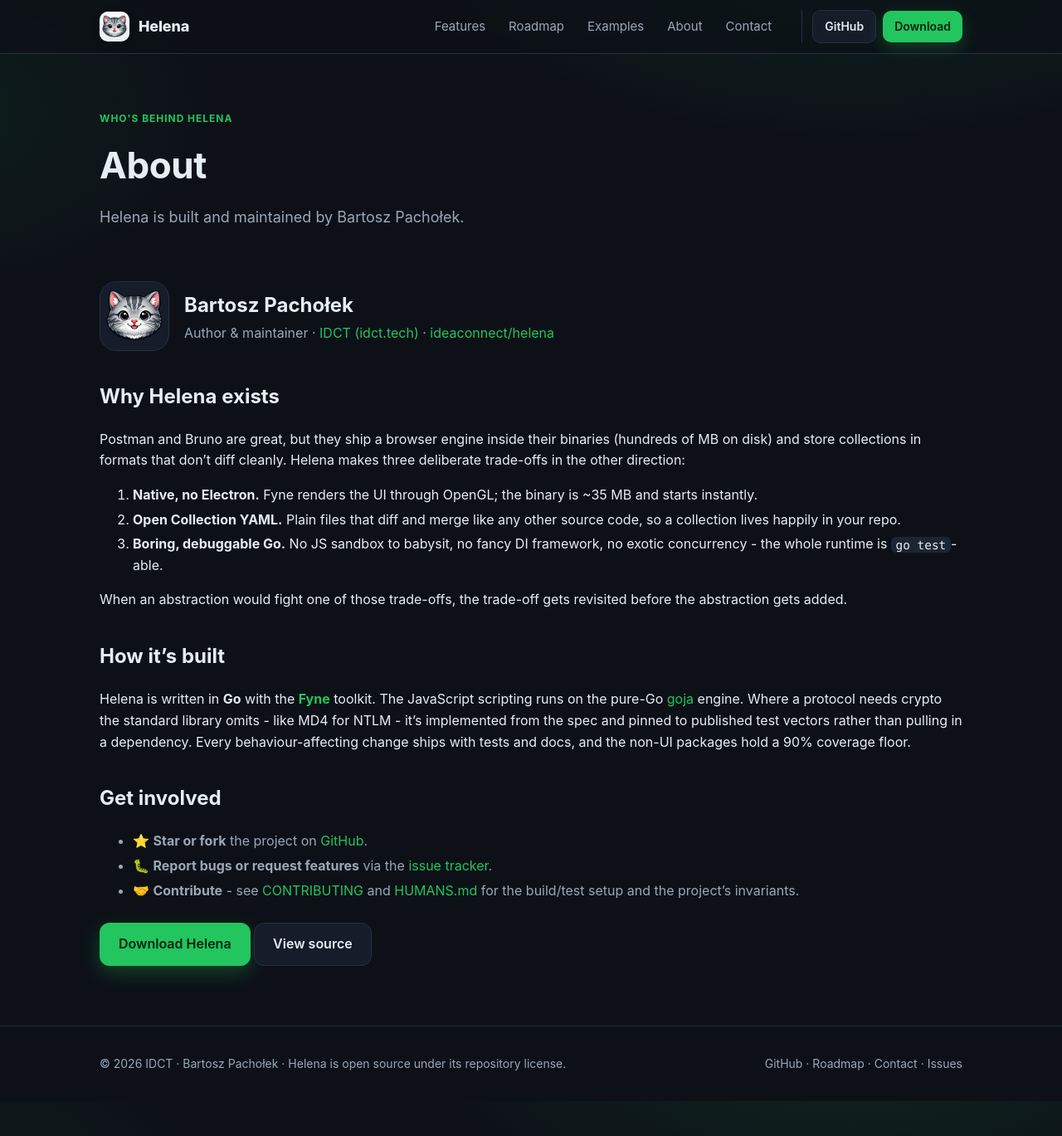
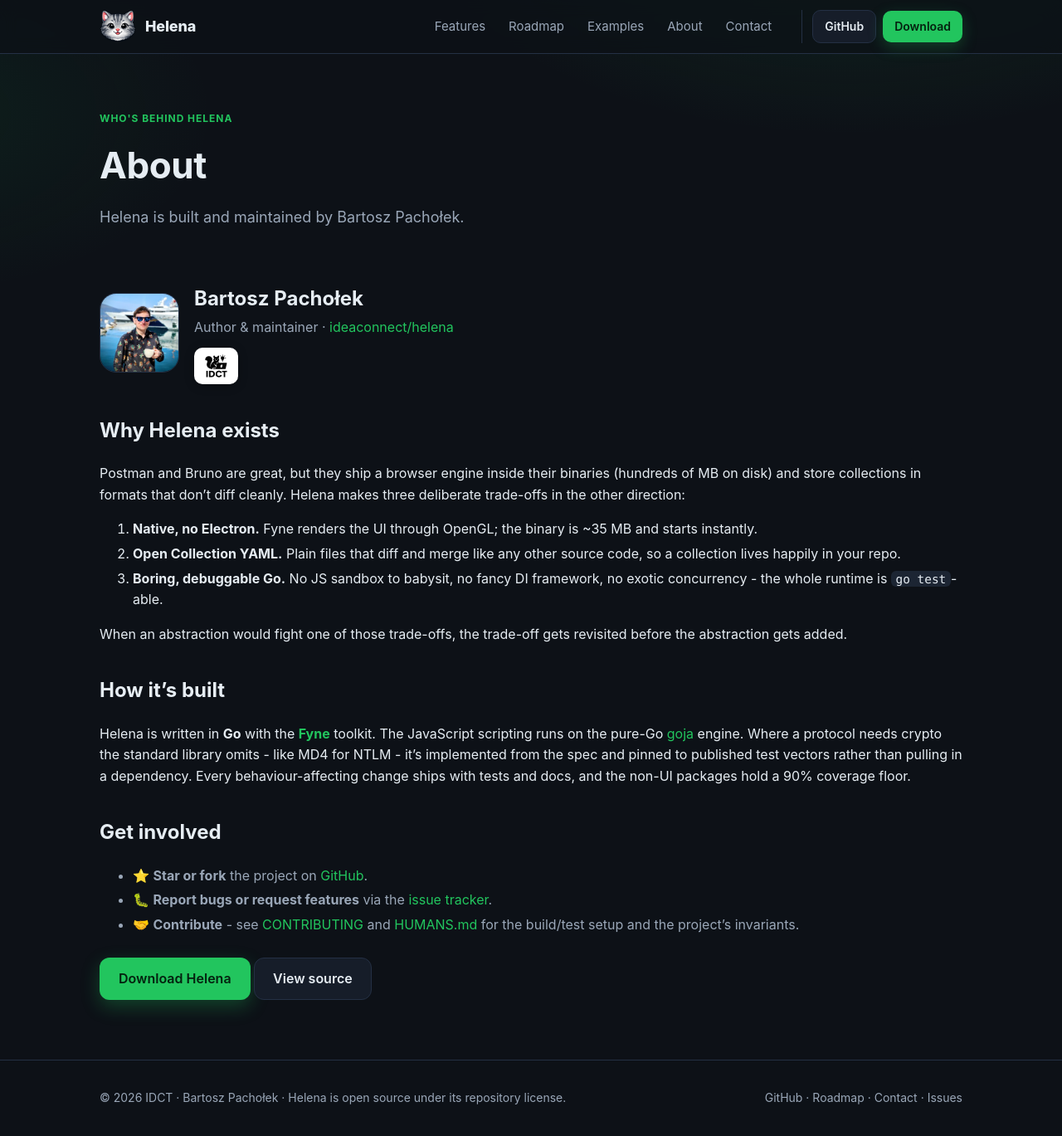
Before and after one commit to ideaconnect/helena, a Jekyll site: the page built from website/about.md, in a window 1280 px wide and 1369 px high. Shown: the whole window at 83% size. Built offline with Jekyll 4.4.1, drawn with Linux system fonts in a browser that asks for light colours.

Commit message:
feat(#64): website review pass - About photos, packaging roadmap, logo
Reviewed the site's feature/roadmap/examples copy against the code (all
claims check out) and made the requested updates:

- About: use the author's real photo as the avatar and add the IDCT brand
  mark (author.jpg, idct-logo.png), linking idct.tech.
- roadmap: add a "Packaging & app stores" track (in progress) covering
  the Microsoft Store, Mac App Store + Homebrew, and Flatpak/Flathub +
  AppImage, on top of today's binaries / .deb / .rpm / winget / Scoop.
  Meter is now 8 of 11 tracks shipped.
- header: drop the white tile behind the app icon and make it bigger.
- download: correct the build requirement from Go 1.23+ to Go 1.26+ to
  match the go.mod directive.

```diff
--- a/website/about.md
+++ b/website/about.md
@@ -7,10 +7,11 @@
 ---
 
 <div class="author" style="margin:6px 0 26px">
-  <div class="avatar" style="padding:6px"><img src="{{ '/assets/img/helena-icon.png' | relative_url }}" alt="Helena" style="width:100%;height:100%;object-fit:contain"></div>
+  <div class="avatar photo"><img src="{{ '/assets/img/author.jpg' | relative_url }}" alt="Bartosz Pachołek"></div>
   <div>
     <h2 style="margin:.1em 0">Bartosz Pachołek</h2>
-    <p style="margin:0;color:var(--muted)">Author &amp; maintainer · <a href="{{ site.author_url }}">IDCT (idct.tech)</a> · <a href="{{ site.repo }}">ideaconnect/helena</a></p>
+    <p style="margin:0;color:var(--muted)">Author &amp; maintainer · <a href="{{ site.repo }}">ideaconnect/helena</a></p>
+    <a class="idct-badge" href="{{ site.author_url }}" title="IDCT - idct.tech"><img src="{{ '/assets/img/idct-logo.png' | relative_url }}" alt="IDCT - idct.tech"></a>
   </div>
 </div>
 
--- a/website/assets/css/style.css
+++ b/website/assets/css/style.css
@@ -53,17 +53,15 @@
 .nav .wrap { display: flex; align-items: center; gap: 16px; height: 64px; }
 .brand { display: flex; align-items: center; gap: 11px; font-weight: 800; font-size: 18px; color: var(--text); letter-spacing: -.01em; }
 .brand:hover { text-decoration: none; }
-/* Logo badge: the real app icon (transparent PNG) sits on a soft light tile so
-   the light-grey mascot reads clearly against the dark header. */
+/* Logo: the real app icon (transparent PNG) shown directly on the header, no
+   tile behind it. */
 .brand .logo {
-  width: 36px; height: 36px; border-radius: 10px; flex: 0 0 auto;
-  background: radial-gradient(120% 120% at 50% 25%, #ffffff, #dde6f0);
-  display: grid; place-items: center; overflow: hidden;
-  box-shadow: 0 2px 8px rgba(0, 0, 0, .35), inset 0 0 0 1px rgba(255, 255, 255, .5);
-  transition: transform .2s ease, box-shadow .2s ease;
+  width: 44px; height: 44px; flex: 0 0 auto;
+  display: grid; place-items: center;
+  transition: transform .2s ease;
 }
-.brand:hover .logo { transform: translateY(-1px) rotate(-3deg); box-shadow: 0 6px 16px rgba(34, 197, 94, .35); }
-.brand .logo img { width: 30px; height: 30px; display: block; }
+.brand:hover .logo { transform: translateY(-1px) rotate(-4deg) scale(1.04); }
+.brand .logo img { width: 44px; height: 44px; display: block; }
 
 .nav-links { margin-left: auto; display: flex; align-items: center; gap: 4px; flex-wrap: wrap; }
 .nav-links a {
@@ -232,7 +230,15 @@
 
 /* ---- About ---- */
 .author { display: flex; gap: 18px; align-items: center; flex-wrap: wrap; }
-.avatar { width: 84px; height: 84px; border-radius: 20px; border: 1px solid var(--line); background: var(--surface); display: grid; place-items: center; font-size: 40px; }
+.avatar { width: 96px; height: 96px; border-radius: 20px; border: 1px solid var(--line); background: var(--surface); display: grid; place-items: center; font-size: 40px; }
+.avatar.photo { overflow: hidden; padding: 0; }
+.avatar.photo img { width: 100%; height: 100%; object-fit: cover; display: block; }
+/* IDCT brand lockup: the logo is black-on-white, so it sits on a white chip. */
+.idct-badge { display: inline-flex; align-items: center; margin-top: 12px; background: #fff;
+  border-radius: 10px; padding: 7px 12px; box-shadow: 0 2px 12px rgba(0, 0, 0, .3);
+  transition: transform .15s ease, box-shadow .15s ease; }
+.idct-badge:hover { text-decoration: none; transform: translateY(-1px); box-shadow: 0 6px 18px rgba(0, 0, 0, .4); }
+.idct-badge img { height: 30px; width: auto; display: block; }
 
 /* ---- Scroll reveal (progressive enhancement; visible by default) ---- */
 .reveal { opacity: 1; }
```
Also changed, not shown: website/download.md (+1 -1 lines), website/roadmap.md (+15 -2 lines), website/README.md, website/assets/img/author.jpg (added), website/assets/img/idct-logo.png (added).
